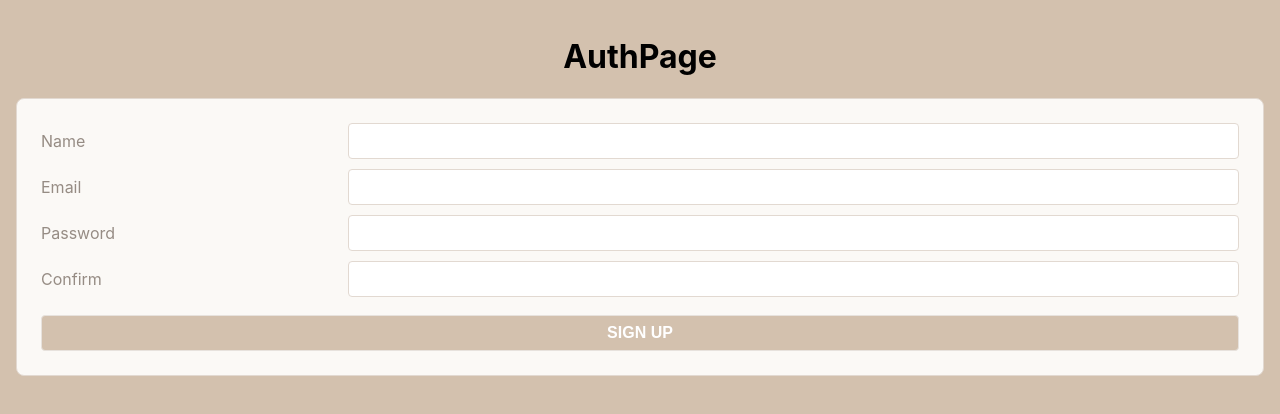
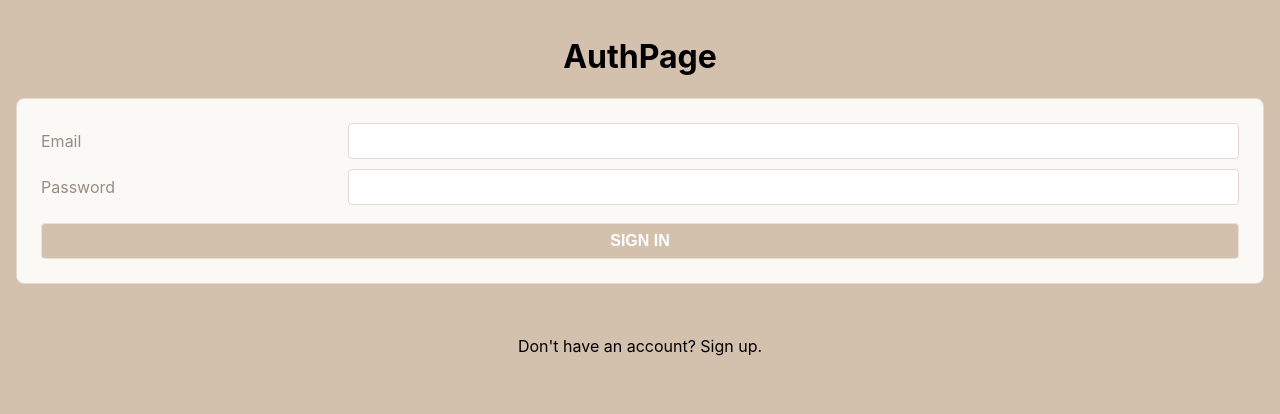
Before and after one commit to LemmyOnukwugha/muView-2.0-, a React (Create React App) app: page /orders in a window 1280 px wide. Shown: the top 414 px of the page. Built offline with nearby package versions, Linux system fonts and the light colour scheme.

Commit message:
added sign in form and edited auth page

```diff
--- /dev/null
+++ b/src/components/SignInForm/SignInForm.jsx
@@ -0,0 +1,49 @@
+import { Component } from "react"
+
+export default class SignInForm extends Component {
+  state = {
+    email: "",
+    password: "",
+  }
+
+  handleSubmit = (evt) => {
+    evt.preventDefault()
+    alert(JSON.stringify(this.state))
+  }
+
+  handleChange = (evt) => {
+    this.setState({
+      [evt.target.name]: evt.target.value,
+      error: "",
+    })
+  }
+
+  render() {
+    return (
+      <div>
+        <div className="form-container">
+          <form autoComplete="off" onSubmit={this.handleSubmit}>
+            <label>Email</label>
+            <input
+              type="email"
+              name="email"
+              value={this.state.email}
+              onChange={this.handleChange}
+              required
+            />
+            <label>Password</label>
+            <input
+              type="password"
+              name="password"
+              value={this.state.password}
+              onChange={this.handleChange}
+              required
+            />
+            <button type="submit">SIGN IN</button>
+          </form>
+        </div>
+        <p className="error-message">&nbsp;{this.state.error}</p>
+      </div>
+    )
+  }
+}
--- a/src/pages/AuthPage/AuthPage.jsx
+++ b/src/pages/AuthPage/AuthPage.jsx
@@ -1,10 +1,29 @@
-import SignUpForm from '../../components/SignUpForm/SignUpForm';
+import { useState } from "react"
+import SignInForm from "../../components/SignInForm/SignInForm"
+import SignUpForm from "../../components/SignUpForm/SignUpForm"
 
 export default function AuthPage() {
+  const [authForm, setAuthForm] = useState("signin")
+  const clickMessage =
+    authForm === "signin"
+      ? "Don't have an account? Sign up."
+      : "Already have an account. Sign in."
+
+  const handleAuth = () => {
+    setAuthForm((prevState) => {
+      if (prevState === "signin") {
+        return "signup"
+      }
+      if (prevState === "signup") {
+        return "signin"
+      }
+    })
+  }
   return (
     <main>
       <h1>AuthPage</h1>
-      <SignUpForm />
+      {authForm === "signup" ? <SignUpForm /> : <SignInForm />}
+      <p onClick={handleAuth}>{clickMessage}</p>
     </main>
-  );
+  )
 }
```
Also changed, not shown: 1 other file (tests, documents, lock files or other folders).
